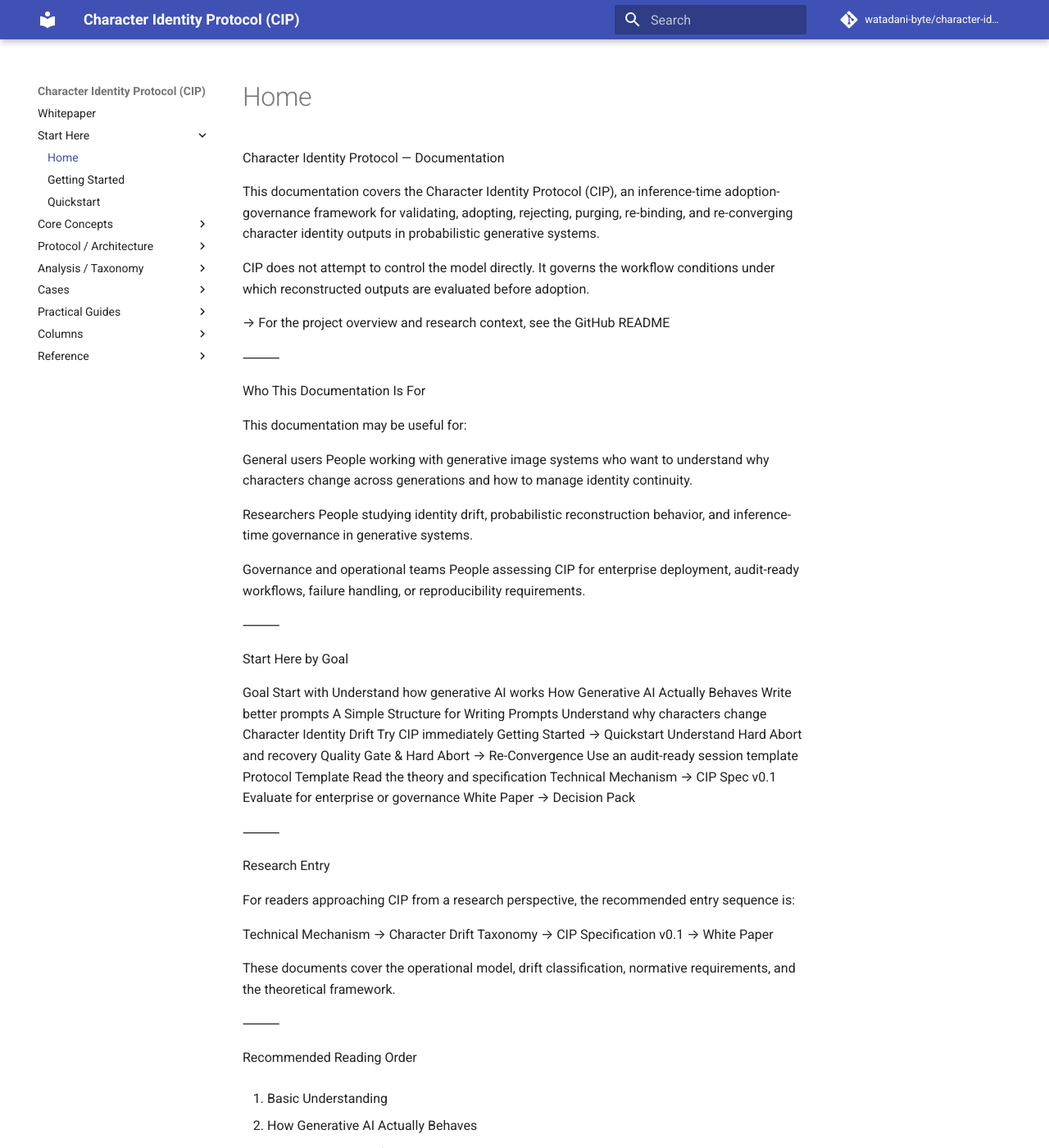
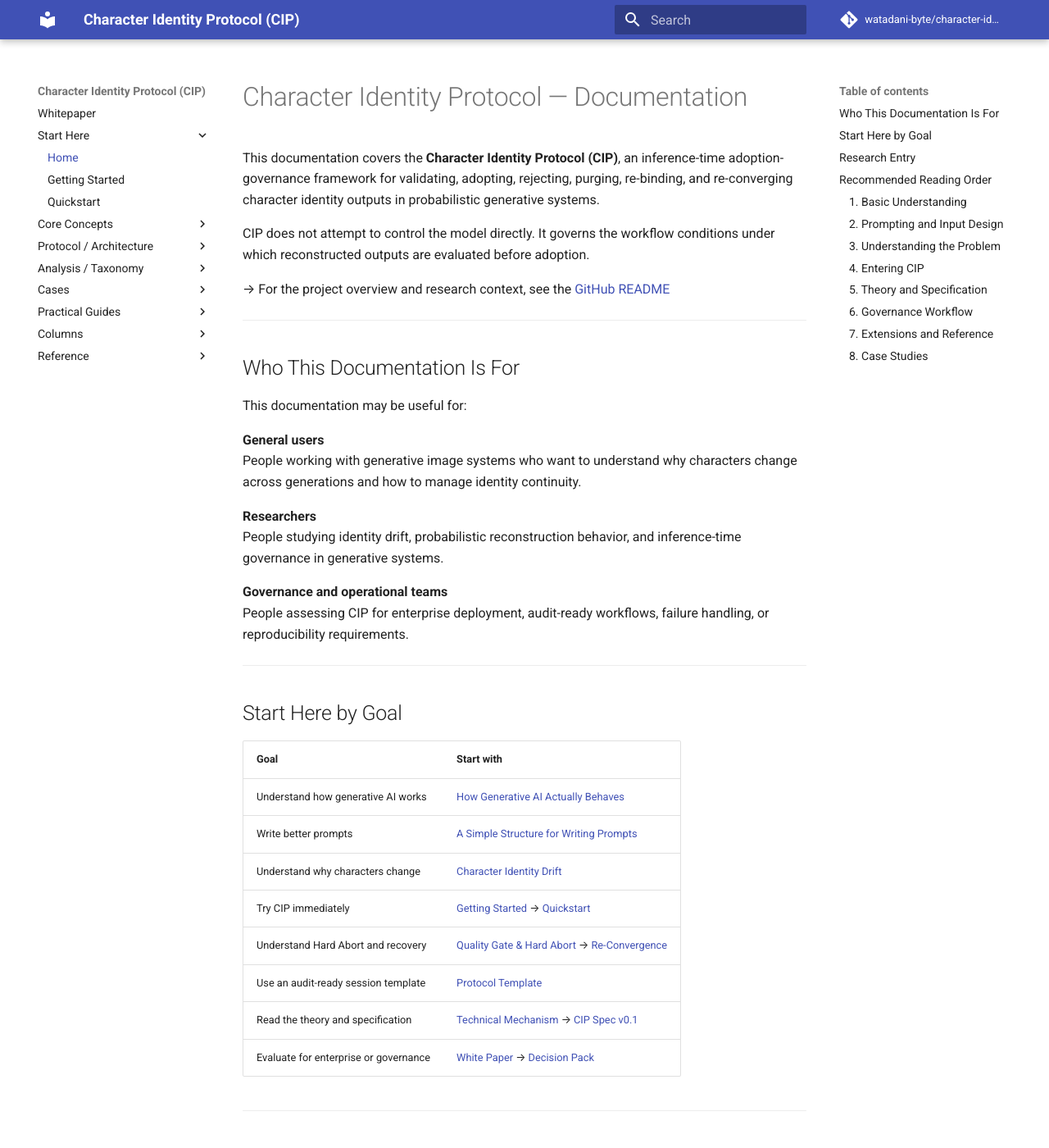
Before and after one commit to watadani-byte/character-identity-protocol, an MkDocs documentation site: the page built from docs/index.md, in a window 1280 px wide and 1400 px high. Shown: the whole window at 82% size. Built offline with MkDocs 1.6.1 and Material for MkDocs 9.7.7, drawn with Linux system fonts in a browser that asks for light colours; comment, search, counter and statistics services are not loaded; part of the change alters nothing that is shown; some of the changed text lies outside the part shown.

Commit message:
index.md を更新

```diff
--- a/docs/index.md
+++ b/docs/index.md
@@ -1,108 +1,109 @@
-Character Identity Protocol — Documentation
+# Character Identity Protocol — Documentation
 
-This documentation covers the Character Identity Protocol (CIP), an inference-time adoption-governance framework for validating, adopting, rejecting, purging, re-binding, and re-converging character identity outputs in probabilistic generative systems.
+This documentation covers the **Character Identity Protocol (CIP)**, an inference-time adoption-governance framework for validating, adopting, rejecting, purging, re-binding, and re-converging character identity outputs in probabilistic generative systems.
 
 CIP does not attempt to control the model directly. It governs the workflow conditions under which reconstructed outputs are evaluated before adoption.
 
-→ For the project overview and research context, see the GitHub README
+→ For the project overview and research context, see the [GitHub README](https://github.com/watadani-byte/character-identity-protocol)
 
-⸻
+-----
 
-Who This Documentation Is For
+## Who This Documentation Is For
 
 This documentation may be useful for:
 
-General users
+**General users**
 People working with generative image systems who want to understand why characters change across generations and how to manage identity continuity.
 
-Researchers
+**Researchers**
 People studying identity drift, probabilistic reconstruction behavior, and inference-time governance in generative systems.
 
-Governance and operational teams
+**Governance and operational teams**
 People assessing CIP for enterprise deployment, audit-ready workflows, failure handling, or reproducibility requirements.
 
-⸻
+-----
 
-Start Here by Goal
+## Start Here by Goal
 
-Goal	Start with
-Understand how generative AI works	How Generative AI Actually Behaves
-Write better prompts	A Simple Structure for Writing Prompts
-Understand why characters change	Character Identity Drift
-Try CIP immediately	Getting Started → Quickstart
-Understand Hard Abort and recovery	Quality Gate & Hard Abort → Re-Convergence
-Use an audit-ready session template	Protocol Template
-Read the theory and specification	Technical Mechanism → CIP Spec v0.1
-Evaluate for enterprise or governance	White Paper → Decision Pack
+| Goal | Start with |
+|---|---|
+| Understand how generative AI works | [How Generative AI Actually Behaves](column_how_generative_ai_behaves.md) |
+| Write better prompts | [A Simple Structure for Writing Prompts](column_prompt_structure.md) |
+| Understand why characters change | [Character Identity Drift](column_identity_drift.md) |
+| Try CIP immediately | [Getting Started](getting_started.md) → [Quickstart](quickstart.md) |
+| Understand Hard Abort and recovery | [Quality Gate & Hard Abort](quality_gate_addendum.md) → [Re-Convergence](reconvergence.md) |
+| Use an audit-ready session template | [Protocol Template](protocol_template.md) |
+| Read the theory and specification | [Technical Mechanism](technical_mechanism.md) → [CIP Spec v0.1](cip_spec_v0.1.md) |
+| Evaluate for enterprise or governance | [White Paper](whitepaper_v1.md) → [Decision Pack](decision_pack.md) |
 
-⸻
+-----
 
-Research Entry
+## Research Entry
 
 For readers approaching CIP from a research perspective, the recommended entry sequence is:
 
-Technical Mechanism → Character Drift Taxonomy → CIP Specification v0.1 → White Paper
+[Technical Mechanism](technical_mechanism.md) → [Character Drift Taxonomy](character_drift_taxonomy.md) → [CIP Specification v0.1](cip_spec_v0.1.md) → [White Paper](whitepaper_v1.md)
 
 These documents cover the operational model, drift classification, normative requirements, and the theoretical framework.
 
-⸻
+-----
 
-Recommended Reading Order
+## Recommended Reading Order
 
-1. Basic Understanding
+### 1. Basic Understanding
 
-* How Generative AI Actually Behaves
-* A Simple Structure for Writing Prompts
+- [How Generative AI Actually Behaves](column_how_generative_ai_behaves.md)
+- [A Simple Structure for Writing Prompts](column_prompt_structure.md)
 
-2. Prompting and Input Design
+### 2. Prompting and Input Design
 
-* Writing Prompts for Image Generation
-* Practical Prompting for Chat AI
+- [Writing Prompts for Image Generation](column_image_prompt_structure.md)
+- [Practical Prompting for Chat AI](practical_prompting_chat_ai.md)
 
-3. Understanding the Problem
+### 3. Understanding the Problem
 
-* Before Consistent Characters
-* Character Identity Drift in Generative AI
-* Identity Drift in Generative Image Models
-* Miracle Images and Convergence Behavior
-* When AI Stops Being Art and Starts Becoming Production
+- [Before Consistent Characters](column_before_consistent_characters.md)
+- [Character Identity Drift in Generative AI](column_identity_drift.md)
+- [Identity Drift in Generative Image Models](column_identity_drift_practical.md)
+- [Miracle Images and Convergence Behavior](column_miracle_image.md)
+- [When AI Stops Being Art and Starts Becoming Production](column_production.md)
 
-4. Entering CIP
+### 4. Entering CIP
 
-* Getting Started
-* Quickstart Guide
+- [Getting Started](getting_started.md)
+- [Quickstart Guide](quickstart.md)
 
-5. Theory and Specification
+### 5. Theory and Specification
 
-* Technical Mechanism
-* Character Drift Taxonomy
-* Observed Drift Phenomena
-* CIP Specification v0.1
-* Reproducibility Scope
+- [Technical Mechanism](technical_mechanism.md)
+- [Character Drift Taxonomy](character_drift_taxonomy.md)
+- [Observed Drift Phenomena](drift_observations.md)
+- [CIP Specification v0.1](cip_spec_v0.1.md)
+- [Reproducibility Scope](reproducibility_scope.md)
 
-6. Governance Workflow
+### 6. Governance Workflow
 
-* Quality Gate & Hard Abort Discipline
-* Re-Convergence — Identity Recovery
-* Protocol Template
-* Decision Pack
+- [Quality Gate & Hard Abort Discipline](quality_gate_addendum.md)
+- [Re-Convergence — Identity Recovery](reconvergence.md)
+- [Protocol Template](protocol_template.md)
+- [Decision Pack](decision_pack.md)
 
-7. Extensions and Reference
+### 7. Extensions and Reference
 
-* White Paper v1.0
-* White Paper Appendices
-* Glossary
+- [White Paper v1.0](whitepaper_v1.md)
+- [White Paper Appendices](whitepaper_appendices.md)
+- [Glossary](glossary.md)
 
-8. Case Studies
+### 8. Case Studies
 
-* Case 01A: Baseline Failure
-* Case 01B: Mira Project — Hard Abort & Re-convergence
-* Case 02: Wedding Series
-* Case 03: Avedon Project
-* Case 04: Cross-Platform Migration — “Shizuka”
-* Case 05: Serendipitous Creation
-* Case 06: Gemini Validation
+- [Case 01A: Baseline Failure](case_01_failure_log.md)
+- [Case 01B: Mira Project — Hard Abort & Re-convergence](case_01b_mira_project.md)
+- [Case 02: Wedding Series](case_02_wedding_series.md)
+- [Case 03: Avedon Project](case_03_avedon_project.md)
+- [Case 04: Cross-Platform Migration — “Shizuka”](case_04_shizuka.md)
+- [Case 05: Serendipitous Creation](case_05_serendipitous.md)
+- [Case 06: Gemini Validation](case_06_gemini.md)
 
-⸻
+-----
 
-Licensed under CC BY 4.0 — 2026
+*Licensed under [CC BY 4.0](https://creativecommons.org/licenses/by/4.0/) — 2026*
```
